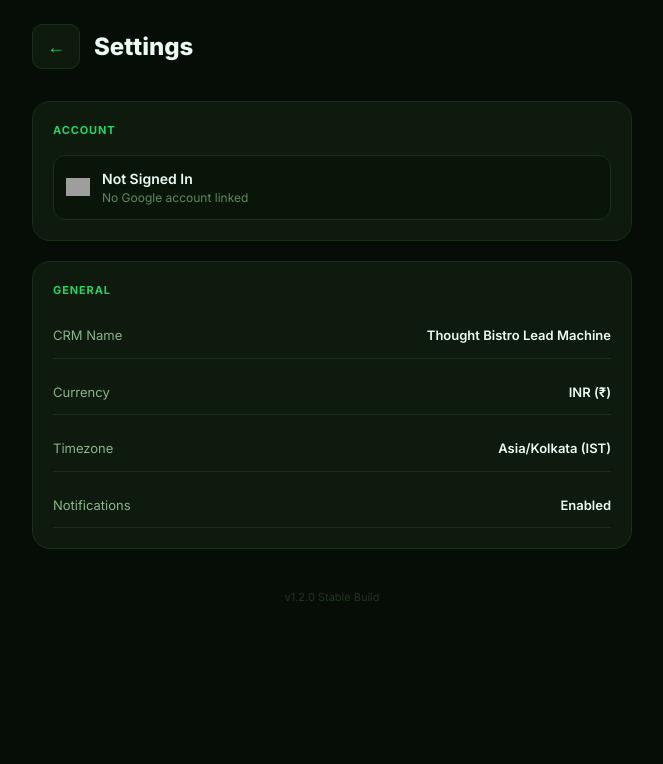
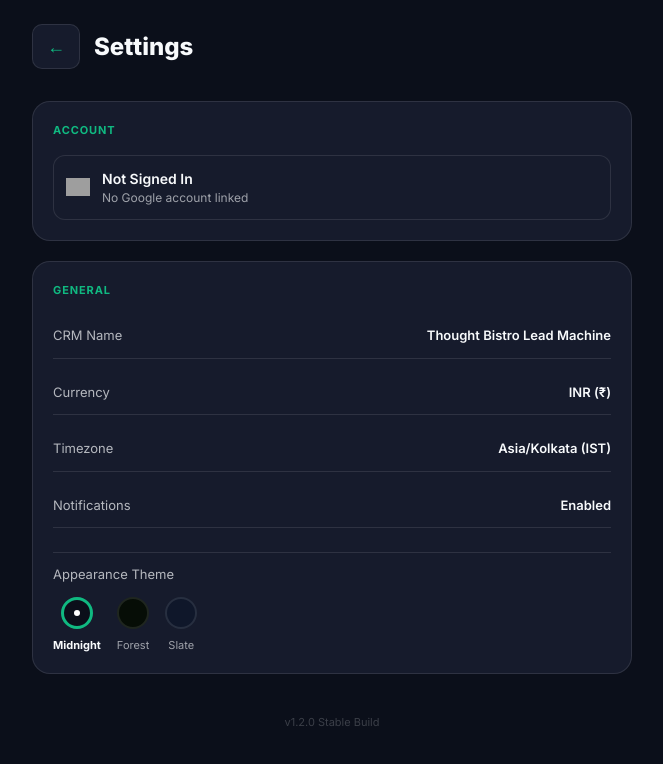
Before and after one commit to ag016/thought-bistro-whatsapp-outreach, a Next.js app: page /settings in a window 1280 px wide. Shown: the top 764 px of the page, without its empty margins (308-971 px from the left). Built offline with nearby package versions, Linux system fonts and the light colour scheme; no server answers; grey boxes are pictures that could not be loaded.

Commit message:
feat: implement settings & analytics polish (Task 4 of UI/UX overhaul)

```diff
--- a/src/app/settings/page.tsx
+++ b/src/app/settings/page.tsx
@@ -8,33 +8,49 @@ export default function SettingsPage() {
   const { data: session, status } = useSession();
   const router = useRouter();
   const [loading, setLoading] = useState(false);
+  const [currentTheme, setCurrentTheme] = useState('midnight');
+
+  useEffect(() => {
+    const savedTheme = localStorage.getItem('theme') || 'midnight';
+    setCurrentTheme(savedTheme);
+  }, []);
+
+  const setTheme = (theme: string) => {
+    localStorage.setItem('theme', theme);
+    setCurrentTheme(theme);
+
+    // Update root class immediately
+    const root = document.documentElement;
+    root.classList.remove('theme-midnight', 'theme-forest', 'theme-slate');
+    root.classList.add('theme-' + theme);
+  };
 
   if (status === 'loading') return <LoadingScreen />;
 
   return (
-    <div style={{ minHeight: '100vh', background: '#060d06', color: '#ecfdf5', padding: '24px' }}>
+    <div style={{ minHeight: '100vh', background: 'var(--bg-color)', color: 'var(--text-color)', padding: '24px' }}>
       <style>{`
-        .settings-section { background: #0d1a0d; border: 1px solid #1a2e1a; border-radius: 18px; padding: 20px; margin-bottom: 20px; }
-        .settings-row { display: flex; justify-content: space-between; align-items: center; padding: '12px 0'; border-bottom: 1px solid #1a2e1a; }
+        .settings-section { background: var(--surface-color); border: 1px solid var(--border-color); border-radius: 18px; padding: 20px; margin-bottom: 20px; }
+        .settings-row { display: flex; justify-content: space-between; align-items: center; padding: '12px 0'; border-bottom: 1px solid var(--border-color); }
         .settings-row:last-child { border-bottom: none; }
       `}</style>
 
       <div style={{ maxWidth: 600, margin: '0 auto' }}>
         <div style={{ display: 'flex', alignItems: 'center', gap: 14, marginBottom: 32 }}>
-          <button onClick={() => router.push('/')} style={{ background: '#0d1a0d', border: '1px solid #1a2e1a', borderRadius: 10, color: '#25D366', padding: '8px 14px', cursor: 'pointer', fontSize: 18, fontWeight: 700 }}>←</button>
+          <button onClick={() => router.push('/')} style={{ background: 'var(--surface-color)', border: '1px solid var(--border-color)', borderRadius: 10, color: 'var(--accent-color)', padding: '8px 14px', cursor: 'pointer', fontSize: 18, fontWeight: 700 }}>←</button>
           <h1 style={{ fontSize: 24, fontWeight: 800, margin: 0 }}>Settings</h1>
         </div>
 
         {/* Account Section */}
         <div className="settings-section">
-          <div style={{ fontSize: 11, fontWeight: 700, color: '#25D366', letterSpacing: '0.08em', marginBottom: 16 }}>ACCOUNT</div>
+          <div style={{ fontSize: 11, fontWeight: 700, color: 'var(--accent-color)', letterSpacing: '0.08em', marginBottom: 16 }}>ACCOUNT</div>
 
           <div style={{ display: 'flex', flexDirection: 'column', gap: 16 }}>
-            <div style={{ display: 'flex', alignItems: 'center', gap: 12, padding: '12px', background: '#0a150a', borderRadius: 12, border: '1px solid #1a2e1a' }}>
+            <div style={{ display: 'flex', alignItems: 'center', gap: 12, padding: '12px', background: 'var(--surface-color)', borderRadius: 12, border: '1px solid var(--border-color)' }}>
               <img src="https://www.svgrepo.com/show/475656/google-color.svg" style={{ width: 24 }} alt="Google" />
               <div style={{ flex: 1 }}>
                 <div style={{ fontSize: 14, fontWeight: 600 }}>{session?.user?.name || 'Not Signed In'}</div>
-                <div style={{ fontSize: 12, color: '#5a8a5a' }}>{session?.user?.email || 'No Google account linked'}</div>
+                <div style={{ fontSize: 12, color: 'var(--text-color)', opacity: 0.6 }}>{session?.user?.email || 'No Google account linked'}</div>
               </div>
               {session && (
                 <button
@@ -49,18 +65,27 @@ export default function SettingsPage() {
 
         {/* General Settings Section */}
         <div className="settings-section">
-          <div style={{ fontSize: 11, fontWeight: 700, color: '#25D366', letterSpacing: '0.08em', marginBottom: 16 }}>GENERAL</div>
+          <div style={{ fontSize: 11, fontWeight: 700, color: 'var(--accent-color)', letterSpacing: '0.08em', marginBottom: 16 }}>GENERAL</div>
 
           <div style={{ display: 'flex', flexDirection: 'column', gap: 12 }}>
             <SettingsRow label="CRM Name" value="Thought Bistro Lead Machine" />
             <SettingsRow label="Currency" value="INR (₹)" />
             <SettingsRow label="Timezone" value="Asia/Kolkata (IST)" />
             <SettingsRow label="Notifications" value="Enabled" isToggle />
+
+            <div style={{ marginTop: 12, paddingTop: 12, borderTop: '1px solid var(--border-color)' }}>
+              <div style={{ fontSize: 13, color: 'var(--text-color)', opacity: 0.7, marginBottom: 12 }}>Appearance Theme</div>
+              <div style={{ display: 'flex', gap: 16 }}>
+                <ThemeOption label="Midnight" color="#0B0F1A" value="midnight" currentTheme={currentTheme} onClick={setTheme} />
+                <ThemeOption label="Forest" color="#060D06" value="forest" currentTheme={currentTheme} onClick={setTheme} />
+                <ThemeOption label="Slate" color="#0F172A" value="slate" currentTheme={currentTheme} onClick={setTheme} />
+              </div>
+            </div>
           </div>
         </div>
 
         <div style={{ textAlign: 'center', marginTop: 40, opacity: 0.5 }}>
-          <div style={{ fontSize: 11, color: '#3a5a3a' }}>v1.2.0 Stable Build</div>
+          <div style={{ fontSize: 11, color: 'var(--text-color)', opacity: 0.4 }}>v1.2.0 Stable Build</div>
         </div>
       </div>
     </div>
@@ -69,17 +94,51 @@ export default function SettingsPage() {
 
 function SettingsRow({ label, value, isToggle = false }: { label: string; value: string; isToggle?: boolean }) {
   return (
-    <div style={{ display: 'flex', justifyContent: 'space-between', alignItems: 'center', padding: '12px 0', borderBottom: '1px solid #1a2e1a' }}>
-      <span style={{ fontSize: 13, color: '#8ab48a' }}>{label}</span>
-      <span style={{ fontSize: 13, fontWeight: 600, color: '#ecfdf5' }}>{value}</span>
+    <div style={{ display: 'flex', justifyContent: 'space-between', alignItems: 'center', padding: '12px 0', borderBottom: '1px solid var(--border-color)' }}>
+      <span style={{ fontSize: 13, color: 'var(--text-color)', opacity: 0.7 }}>{label}</span>
+      <span style={{ fontSize: 13, fontWeight: 600, color: 'var(--text-color)' }}>{value}</span>
+    </div>
+  );
+}
+
+function ThemeOption({ label, color, value, currentTheme, onClick }: { label: string; color: string; value: string; currentTheme: string; onClick: (v: string) => void }) {
+  const isActive = currentTheme === value;
+  return (
+    <div
+      onClick={() => onClick(value)}
+      style={{
+        display: 'flex',
+        flexDirection: 'column',
+        alignItems: 'center',
+        gap: 8,
+        cursor: 'pointer',
+        transition: 'transform 0.2s ease'
+      }}
+      onMouseEnter={(e) => e.currentTarget.style.transform = 'scale(1.05)'}
+      onMouseLeave={(e) => e.currentTarget.style.transform = 'scale(1)'}
+    >
+      <div style={{
+        width: 32,
+        height: 32,
+        borderRadius: '50%',
+        background: color,
+        border: isActive ? '3px solid var(--accent-color)' : '2px solid var(--border-color)',
+        boxShadow: isActive ? `0 0 10px var(--accent-color)60` : 'none',
+        position: 'relative'
+      }}>
+        {isActive && (
+          <div style={{ position: 'absolute', top: '50%', left: '50%', transform: 'translate(-50%, -50%)', width: 6, height: 6, background: 'white', borderRadius: '50%' }} />
+        )}
+      </div>
+      <div style={{ fontSize: 11, color: 'var(--text-color)', opacity: isActive ? 1 : 0.6, fontWeight: isActive ? 700 : 400 }}>{label}</div>
     </div>
   );
 }
 
 function LoadingScreen() {
   return (
-    <div style={{ minHeight: '100vh', background: '#060d06', display: 'flex', alignItems: 'center', justifyContent: 'center', color: '#5a8a5a' }}>
-      <div style={{ width: 32, height: 32, border: '2px solid #25D366', borderTopColor: 'transparent', borderRadius: '50%', animation: 'spin 0.8s linear infinite' }} />
+    <div style={{ minHeight: '100vh', background: 'var(--bg-color)', display: 'flex', alignItems: 'center', justifyContent: 'center', color: 'var(--accent-color)' }}>
+      <div style={{ width: 32, height: 32, border: '2px solid var(--accent-color)', borderTopColor: 'transparent', borderRadius: '50%', animation: 'spin 0.8s linear infinite' }} />
       <style>{`@keyframes spin { to { transform: rotate(360deg); } }`}</style>
     </div>
   );
```
Also changed, not shown: src/app/analytics/page.tsx (+24 -16 lines).
